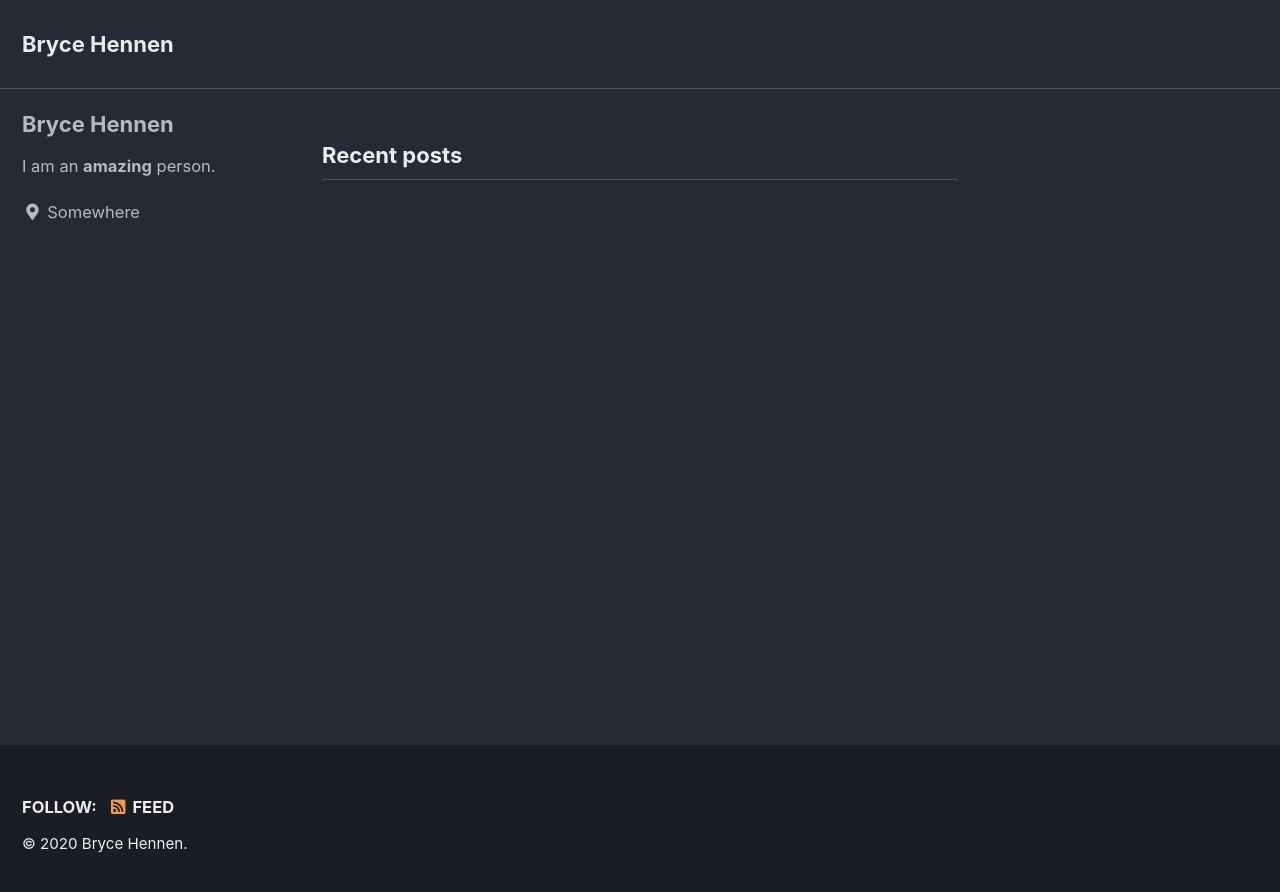
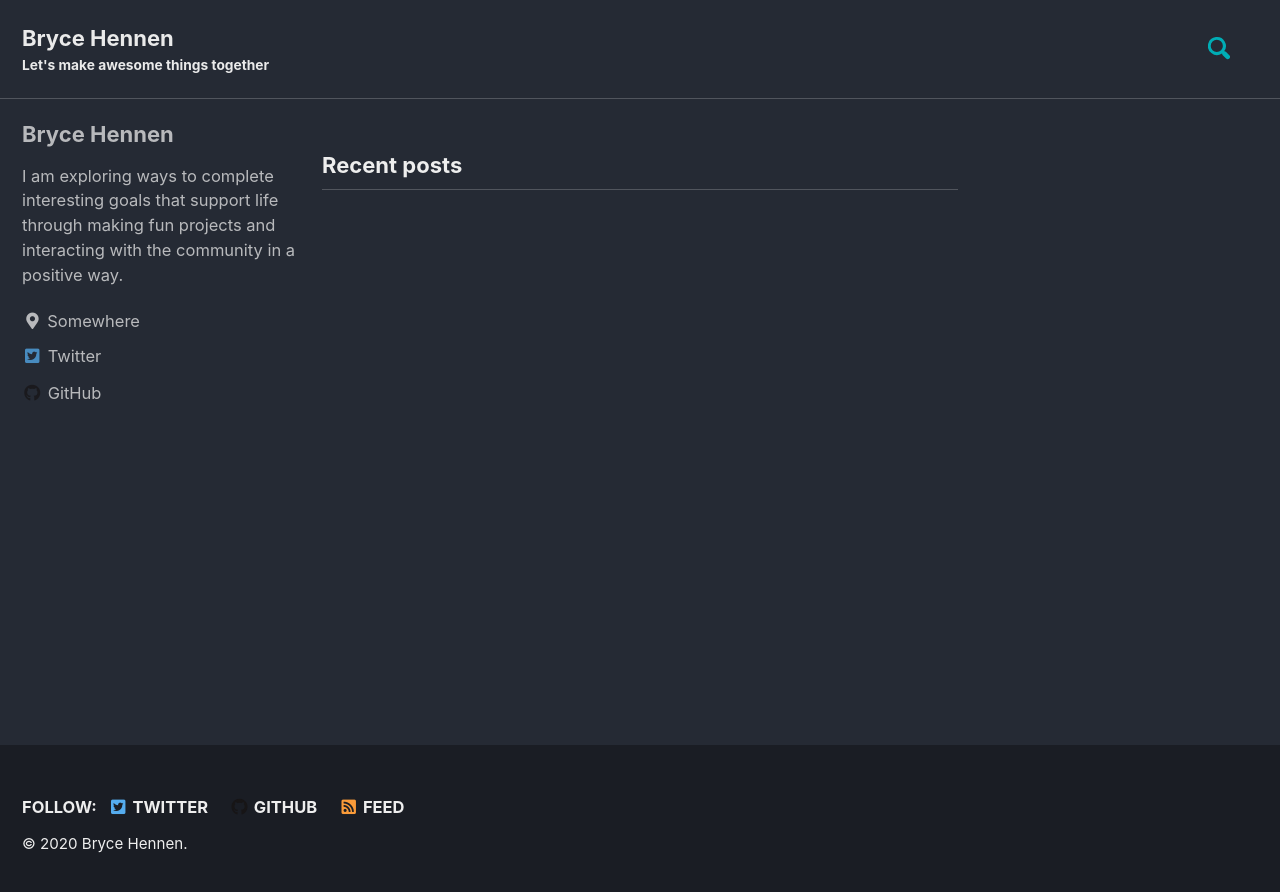
Before and after one commit to BHennen/BHennen.github.io, a Jekyll site: the page built from docs/index.html, in a window 1280 px wide. Shown: the top 892 px of the page. Built offline with Jekyll 4.4.1, drawn with Linux system fonts in a browser that asks for light colours; cached includes are drawn as plain includes; the list of posts is cut into pages by our own code.

Commit message:
initial site set up.

```diff
--- a/docs/_config.yml
+++ b/docs/_config.yml
@@ -17,18 +17,18 @@ minimal_mistakes_skin    : "dark" # "air", "aqua", "contrast", "dark", "dirt", "
 # Site Settings
 locale                   : "en-US"
 title                    : "Bryce Hennen"
-title_separator          : "-"
-subtitle                 : # site tagline that appears below site title in masthead
+title_separator          : "|"
+subtitle                 : "Let's make awesome things together"
 name                     : "Bryce Hennen"
-description              : "An amazing website."
+description              : &site_description "I am exploring ways to complete interesting goals that support life through making fun projects and interacting with the community in a positive way."
 url                      : https://bhennen.github.io # the base hostname & protocol for your site e.g. "https://mmistakes.github.io"
 baseurl                  : # the subpath of your site, e.g. "/blog"
-repository               : # GitHub username/repo-name e.g. "mmistakes/minimal-mistakes"
+repository               : "bhennen/bhennen.github.io"
 teaser                   : # path of fallback teaser image, e.g. "/assets/images/500x300.png"
 logo                     : # path of logo image to display in the masthead, e.g. "/assets/images/88x88.png"
 masthead_title           : # overrides the website title displayed in the masthead, use " " for no title
 # breadcrumbs            : false # true, false (default)
-words_per_minute         : 200
+words_per_minute         : 250
 comments:
   provider               : # false (default), "disqus", "discourse", "facebook", "staticman", "staticman_v2", "utterances", "custom"
   disqus:
@@ -51,9 +51,9 @@ reCaptcha:
   secret                 :
 atom_feed:
   path                   : # blank (default) uses feed.xml
-search                   : # true, false (default)
-search_full_content      : # true, false (default)
-search_provider          : # lunr (default), algolia, google
+search                   : true # true, false (default)
+search_full_content      : true # true, false (default)
+search_provider          : 'lunr' # lunr (default), algolia, google
 algolia:
   application_id         : # YOUR_APPLICATION_ID
   index_name             : # YOUR_INDEX_NAME
@@ -85,17 +85,17 @@ social:
 
 # Analytics
 analytics:
-  provider               : false # false (default), "google", "google-universal", "google-gtag", "custom"
+  provider               : "google" # false (default), "google", "google-universal", "google-gtag", "custom"
   google:
-    tracking_id          :
-    anonymize_ip         : # true, false (default)
+    tracking_id          : "G-S5N4XT9RQ4"
+    anonymize_ip         : true # true, false (default)
 
 
 # Site Author
 author:
   name             : "Bryce Hennen"
   avatar           : # path of avatar image, e.g. "/assets/images/bio-photo.jpg"
-  bio              : "I am an **amazing** person."
+  bio              : *site_description
   location         : "Somewhere"
   email            :
   links:
@@ -107,13 +107,13 @@ author:
       # url: "https://your-website.com"
     - label: "Twitter"
       icon: "fab fa-fw fa-twitter-square"
-      # url: "https://twitter.com/"
+      url: https://twitter.com/brycehennen
     - label: "Facebook"
       icon: "fab fa-fw fa-facebook-square"
       # url: "https://facebook.com/"
     - label: "GitHub"
       icon: "fab fa-fw fa-github"
-      # url: "https://github.com/"
+      url: "https://github.com/bhennen"
     - label: "Instagram"
       icon: "fab fa-fw fa-instagram"
       # url: "https://instagram.com/"
@@ -123,13 +123,13 @@ footer:
   links:
     - label: "Twitter"
       icon: "fab fa-fw fa-twitter-square"
-      # url:
+      url: https://twitter.com/brycehennen
     - label: "Facebook"
       icon: "fab fa-fw fa-facebook-square"
       # url:
     - label: "GitHub"
       icon: "fab fa-fw fa-github"
-      # url:
+      url: "https://github.com/bhennen"
     - label: "GitLab"
       icon: "fab fa-fw fa-gitlab"
       # url:
```
